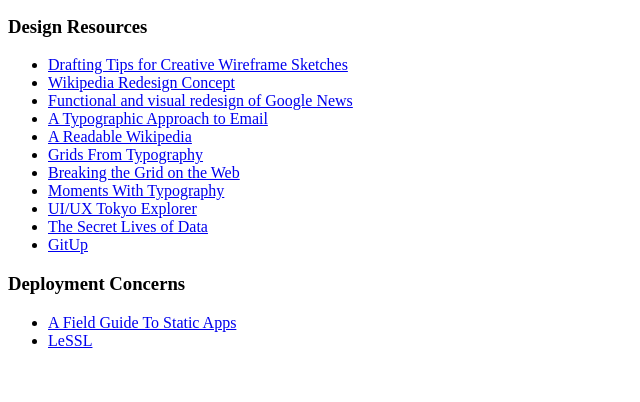
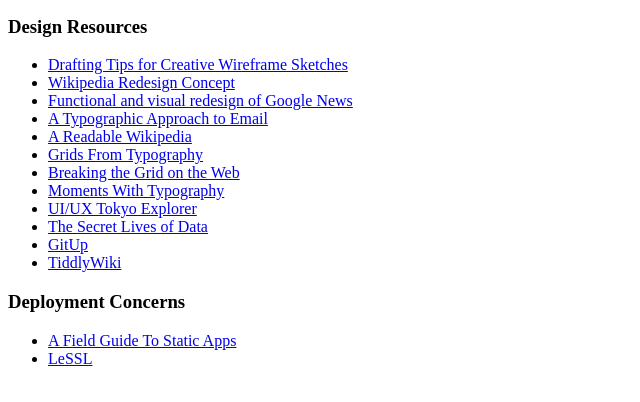
Before and after one commit to vinsonchuong/blog, a website: page content/the-making-of/index.html in a window 1280 px wide. Shown: the part 76-478 px from the top of the page, without its empty margins (0-640 px from the left). Drawn offline with Linux system fonts and the light colour scheme.

Commit message:
Take note of TiddlyWiki

```diff
--- a/content/the-making-of/index.html
+++ b/content/the-making-of/index.html
@@ -21,6 +21,7 @@
       <li><a href="http://abduzeedo.com/uiux-tokyo-explorer">UI/UX Tokyo Explorer</a></li>
       <li><a href="http://thesecretlivesofdata.com/">The Secret Lives of Data</a></li>
       <li><a href="http://gitup.co/">GitUp</a></li>
+      <li><a href="http://tiddlywiki.com/">TiddlyWiki</a></li>
     </ul>
   </section>
 
```
